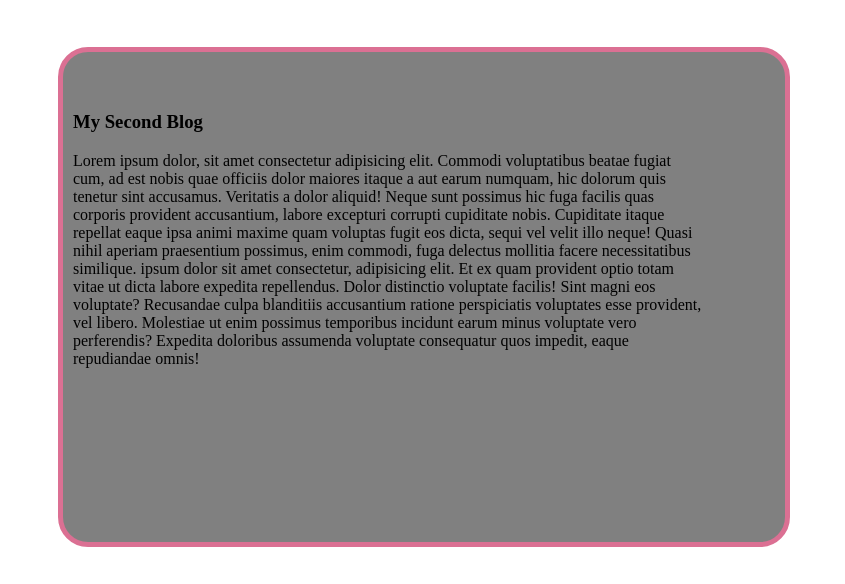
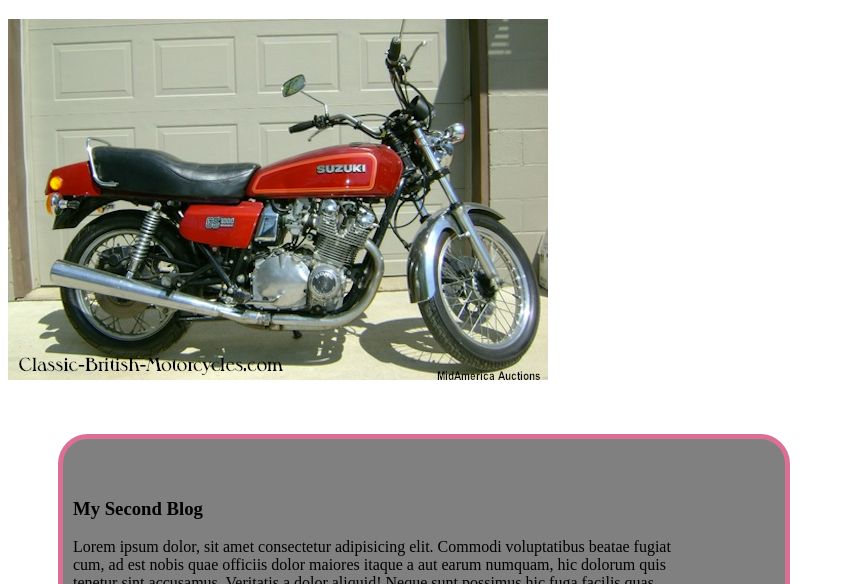
Before and after one commit to Suvobd100/my-second-repo, a plain HTML site: page index.html in a window 1280 px wide. Shown: the part 698-1282 px from the top of the page, without its empty margins (0-845 px from the left). Drawn offline with Linux system fonts and the light colour scheme.

Commit message:
added motorcycle

```diff
--- a/index.html
+++ b/index.html
@@ -16,6 +16,7 @@
     </div>
 
     <h1>My Second Blog</h1>
+    <p><img src="/images/suzuki-motorcycle.jpg" alt=""></p>
     <div class="blg2">
         <h3>My Second Blog</h3>
         <p>Lorem ipsum dolor, sit amet consectetur adipisicing elit. Commodi voluptatibus beatae fugiat cum, ad est nobis quae officiis dolor maiores itaque a aut earum numquam, hic dolorum quis tenetur sint accusamus. Veritatis a dolor aliquid! Neque sunt possimus hic fuga facilis quas corporis provident accusantium, labore excepturi corrupti cupiditate nobis. Cupiditate itaque repellat eaque ipsa animi maxime quam voluptas fugit eos dicta, sequi vel velit illo neque! Quasi nihil aperiam praesentium possimus, enim commodi, fuga delectus mollitia facere necessitatibus similique. ipsum dolor sit amet consectetur, adipisicing elit. Et ex quam provident optio totam vitae ut dicta labore expedita repellendus. Dolor distinctio voluptate facilis! Sint magni eos voluptate? Recusandae culpa blanditiis accusantium ratione perspiciatis voluptates esse provident, vel libero. Molestiae ut enim possimus temporibus incidunt earum minus voluptate vero perferendis? Expedita doloribus assumenda voluptate consequatur quos impedit, eaque repudiandae omnis!</p>
```
Also changed, not shown: images/suzuki-motorcycle.jpg (added).
